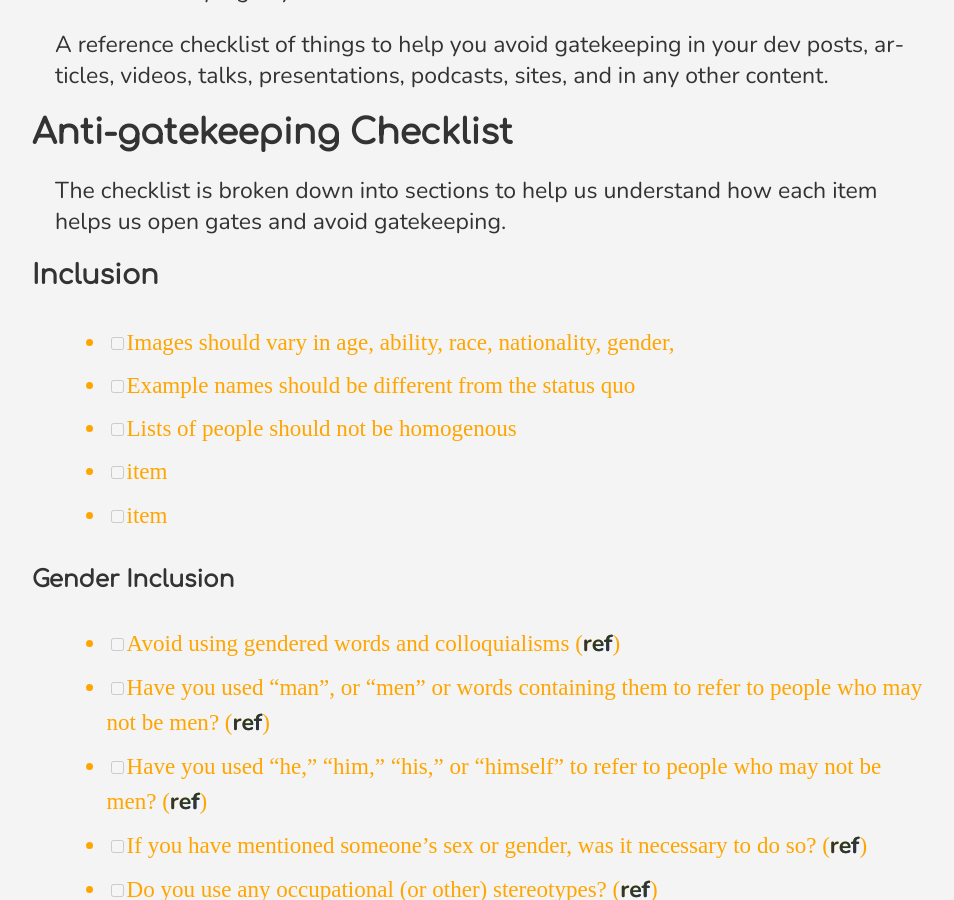
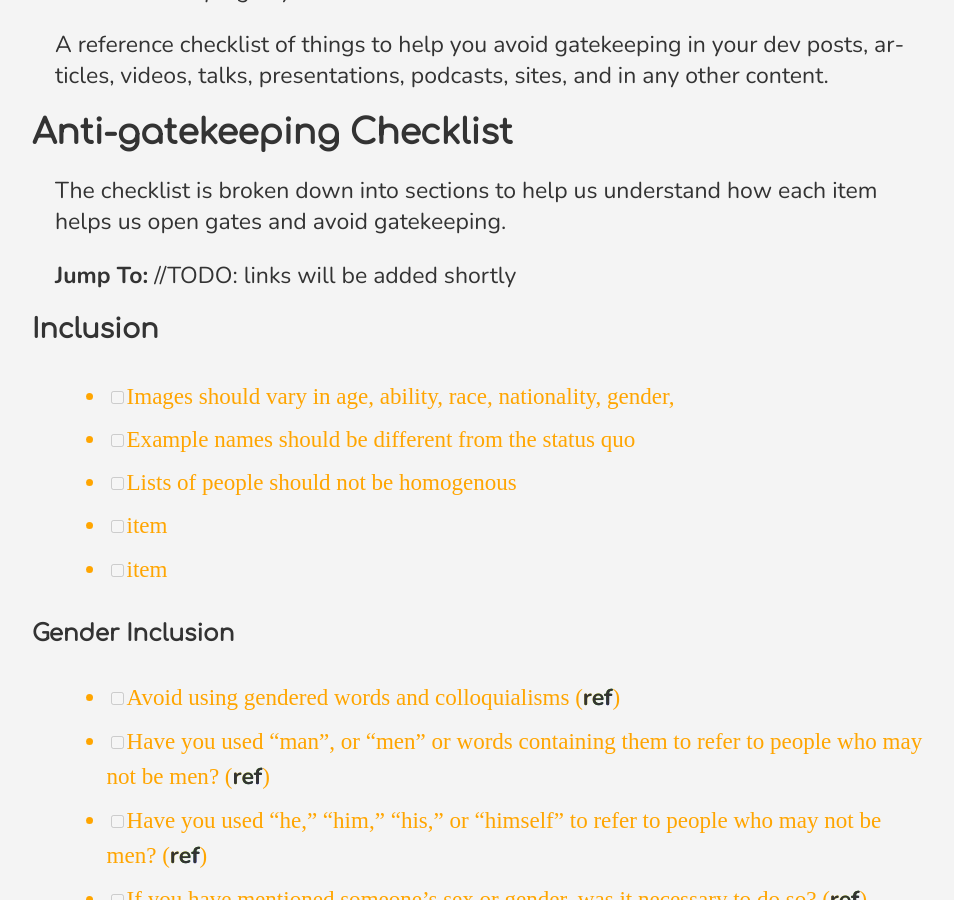
Before and after one commit to VickiLanger/OpenGates, a Jekyll site: the page built from site/checklist.md, in a window 1280 px wide and 900 px high, scrolled down 313 px. Shown: the whole window, without its empty margins (168-1122 px from the left). Built offline with Jekyll 4.4.1, drawn with Linux system fonts in a browser that asks for light colours.

Commit message:
add todo

```diff
--- a/site/checklist.md
+++ b/site/checklist.md
@@ -12,6 +12,9 @@ A reference checklist of things to help you avoid gatekeeping in your dev posts,
 ## Anti-gatekeeping Checklist
 
 The checklist is broken down into sections to help us understand how each item helps us open gates and avoid gatekeeping.
+
+**Jump To:**
+//TODO: links will be added shortly
 
 ### Inclusion
  - [ ] Images should vary in age, ability, race, nationality, gender,
```
